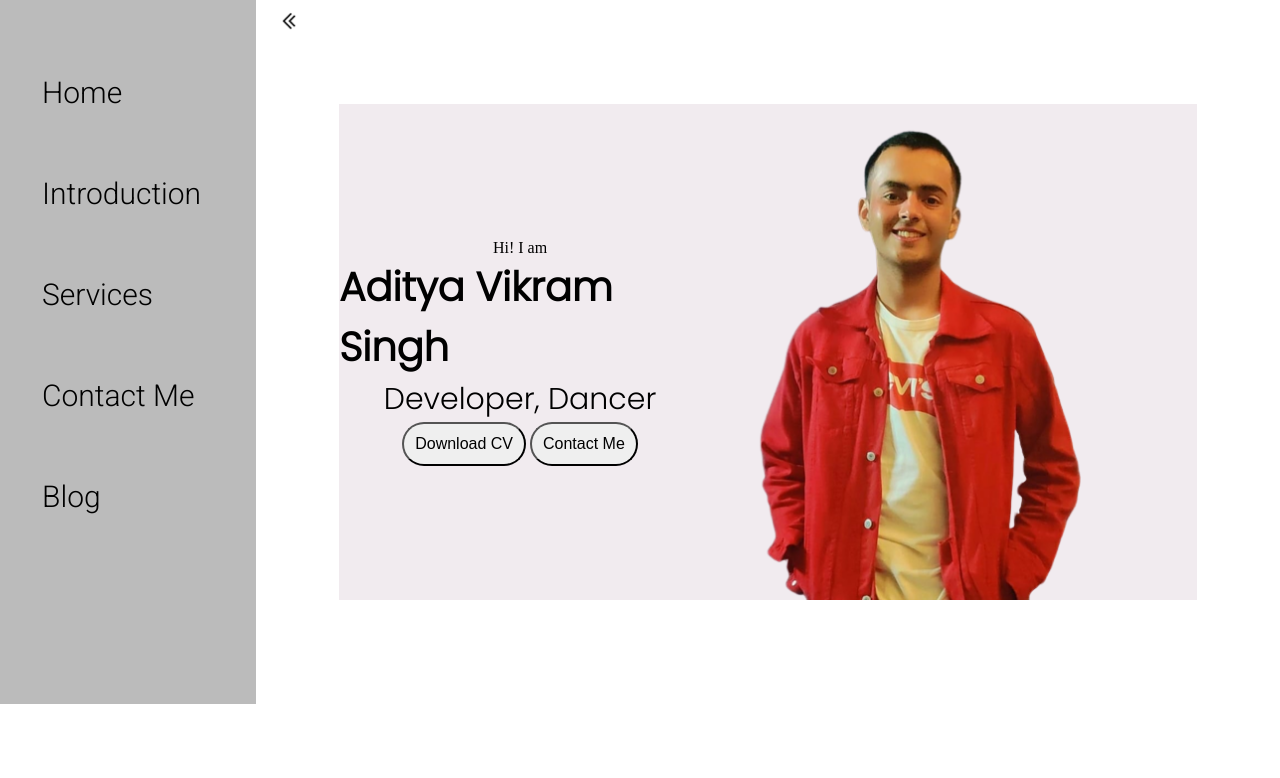
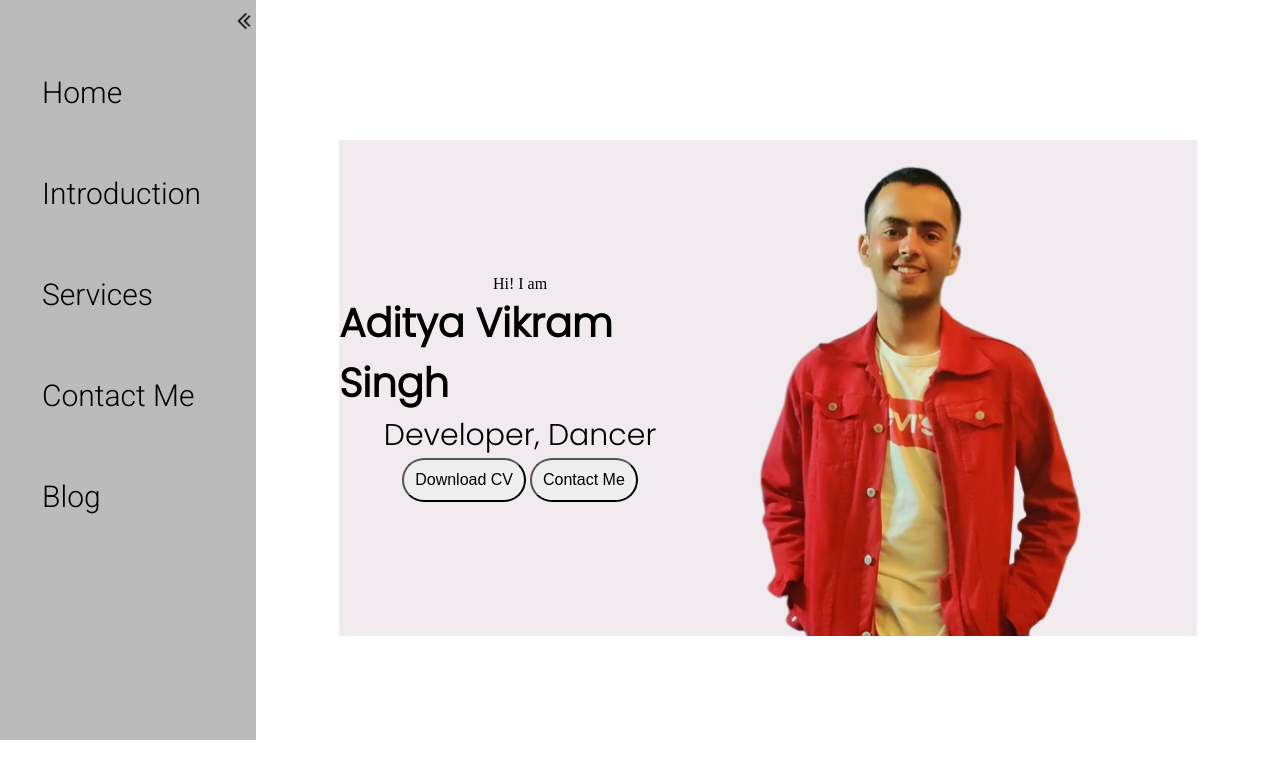
Before and after one commit to adiv1kram/portfolio, a plain HTML site: page index.html in a window 1280 px wide. Both pictures are taken after a click on the picture 21 px from the left and 21 px from the top of the page. Drawn offline with Linux system fonts and the light colour scheme.

Commit message:
daily update

```diff
--- a/script.js
+++ b/script.js
@@ -1,27 +1,18 @@
-// console.log("Script running...");
-// document.querySelector(".backArrow").style.display = "none";
-// document.querySelector(".ham").addEventListener("click", () => {
-//   document.querySelector(".sidebar").classList.toggle("sidebarGo");
-//   if (document.querySelector(".sidebar").classList.contains("sidebarGo")) {
-//     document.querySelector(".ham").style.display = "inline";
-//     document.querySelector(".backArrow").style.display = "none";
-//   } else {
-//     document.querySelector(".ham").style.display = "none";
-//     setTimeout(() => {
-//       document.querySelector(".backArrow").style.display = "inline";
-//     }, 300);
-//   }
-// });
+
 console.log("Script running...");
 document.querySelector(".backArrow").style.display = "none";
-document.querySelector(".ham").addEventListener("click", () => {
+document.querySelector(".ham").addEventListener("click", ()=> {
   document.querySelector(".sidebar").classList.toggle("sidebarGo");
-  if (document.querySelector(".sidebar").classList.contains("sidebarGo")) {
-    document.querySelector(".ham").style.display = "inline";
-    document.querySelector(".backArrow").style.display = "none";
-  } else {
-    document.querySelector(".ham").style.display = "none"
-    setTimeout(() => {
-      document.querySelector(".backArrow").style.display = "inline"}, 300);
+  if (document.querySelector(".sidebar").classList.contains("sidebarGo"))
+  {
+        document.querySelector(".ham").style.display = 'inline'
+        document.querySelector(".backArrow").style.display = 'none'
   }
-});
+  else
+  {
+        document.querySelector(".ham").style.display = "none"
+        setTimeout(() => {
+            document.querySelector(".backArrow").style.display = "inline"
+        }, 300)
+    }
+})
--- a/style.css
+++ b/style.css
@@ -6,6 +6,7 @@
   padding: 0;
 }
 .sidebar {
+
   background-color: rgba(182, 182, 182, 0.92);
   width: 20vw;
   font-family: "Roboto", sans-serif;
@@ -160,24 +161,30 @@
   transform: translate(-443px, 0px);
   position: absolute;
 }
+.hamBurger{
+    position: absolute;
+     cursor: pointer;
+     top: 10px;
+     left: 10px;
+}
 .ham {
-  position: absolute;
-  cursor: pointer;
-  top: 10px;
-  left: 10px;
+  margin-top:10px;
+  margin-left: 10px;
+
 }
 .backArrow {
-  position: absolute;
-  cursor: pointer;
-  top: 10px;
-  left: 278px;
+  margin-left:-23px;
+  margin-top: 10px;
 }
-/*@media (max-width: 1615px){
-    *{
-        /*background-color: rgb(230, 146, 146);*/
-/*}
-    .sidebar{
+/* @media (max-width: 1615px){
+  *{
+     /*background-color: rgb(230, 146, 146);*/
+
+  /* .devPic2{
+     nav-down: ;
+  } */
+    /* .sidebar{
         transform: translate(-443px,0px);
         position: absolute;
     }
-  }*/
+  } */
```
